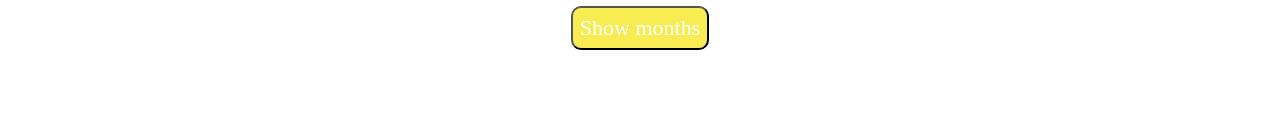
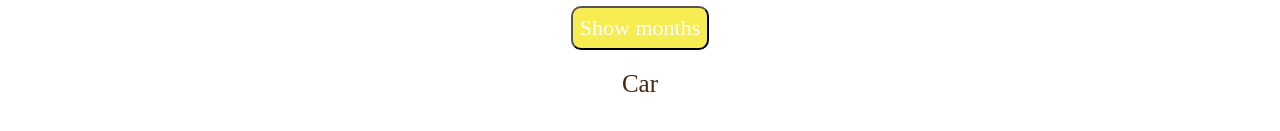
Before and after one commit to Loratadin/react-weekend-app, a React app: page / in a window 1280 px wide. Shown: the part 297-428 px from the top of the page. Built offline with nearby package versions, Linux system fonts and the light colour scheme; a web font is replaced by a local one.

Commit message:
Add a functional component Car

```diff
--- /dev/null
+++ b/src/components/Car/Car.js
@@ -0,0 +1,11 @@
+import React from 'react';
+
+const car = () => {
+    return (
+        <div>
+            <p>Car</p>
+        </div>
+    );
+}
+
+export default car;
--- a/src/containers/App.js
+++ b/src/containers/App.js
@@ -3,6 +3,7 @@ import React, { Component } from 'react';
 import classes from './App.css';
 import Dates from '../components/Dates/Dates';
 import Cockpit from '../components/Cockpit/Cockpit';
+import Car from '../components/Car/Car';
 
 class App extends Component {
 state = {
@@ -62,6 +63,7 @@ months = <Dates
         months={this.state.months}
         clicked={this.toggleMonthsHandler}/>
         {months}
+        <Car/>
       </div>
     );
   }
```
